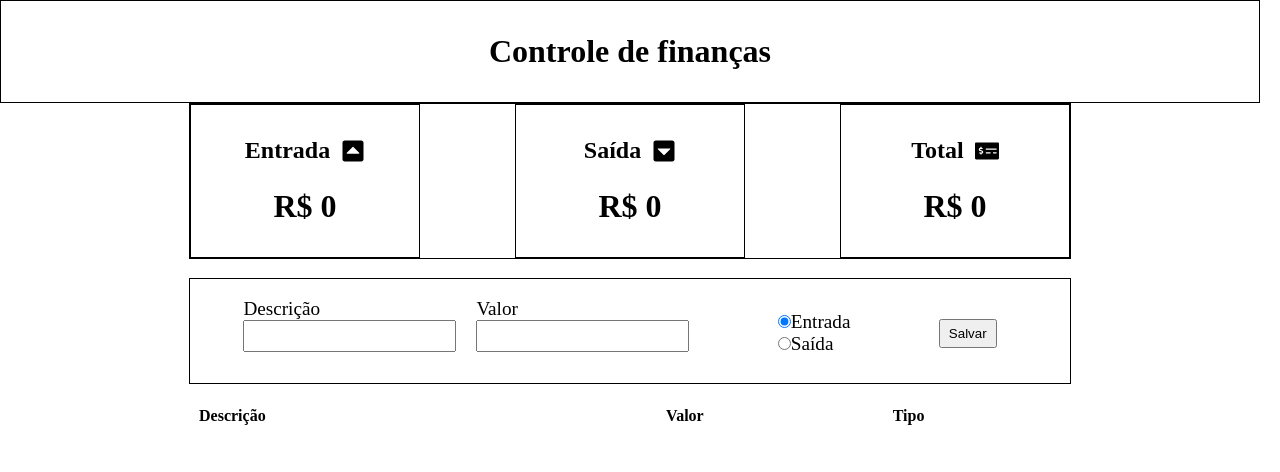
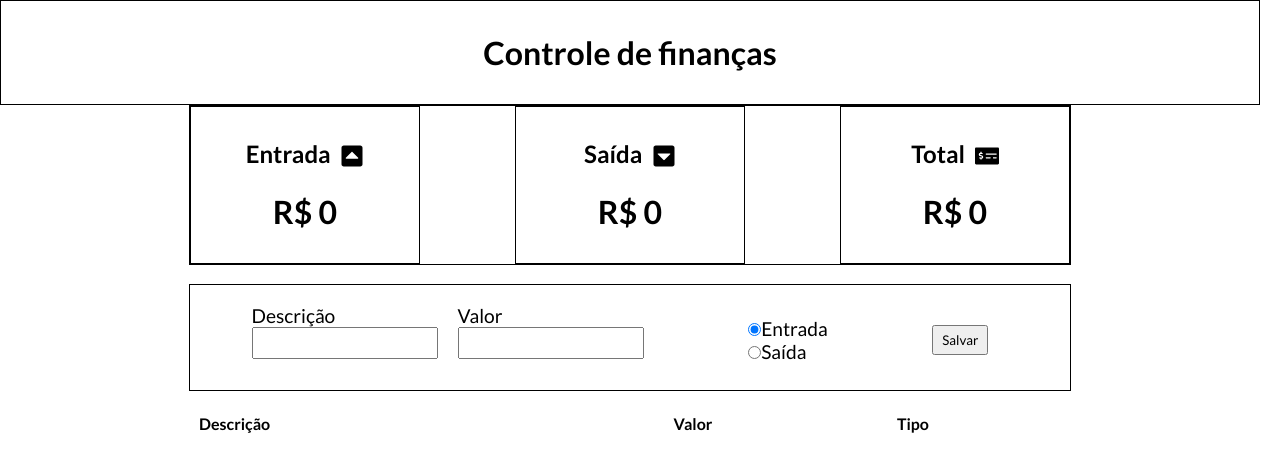
Before and after one commit to CaioAugustoHD/Sistema-controle-financas, a React (Vite) app: page / in a window 1280 px wide. Shown: the top 472 px of the page. Built offline with nearby package versions, Linux system fonts and the light colour scheme.

Commit message:
Adicionada fonte e variaveis globais em App.css

```diff
--- a/src/App.css
+++ b/src/App.css
@@ -1,5 +1,17 @@
+@import url('https://fonts.googleapis.com/css2?family=Lato:wght@300;400;700&display=swap');
+
+:root {
+  --verde-escuro: #2F3E46;
+  --verde: #354F52;
+  --verde-claro: #52796F;
+
+  --up: #2c942c;
+  --down: #d51d1d;
+}
+
 * {
   padding: 0;
   margin: 0;
   box-sizing: border-box;
+  font-family: 'Lato', sans-serif;
 }
```
